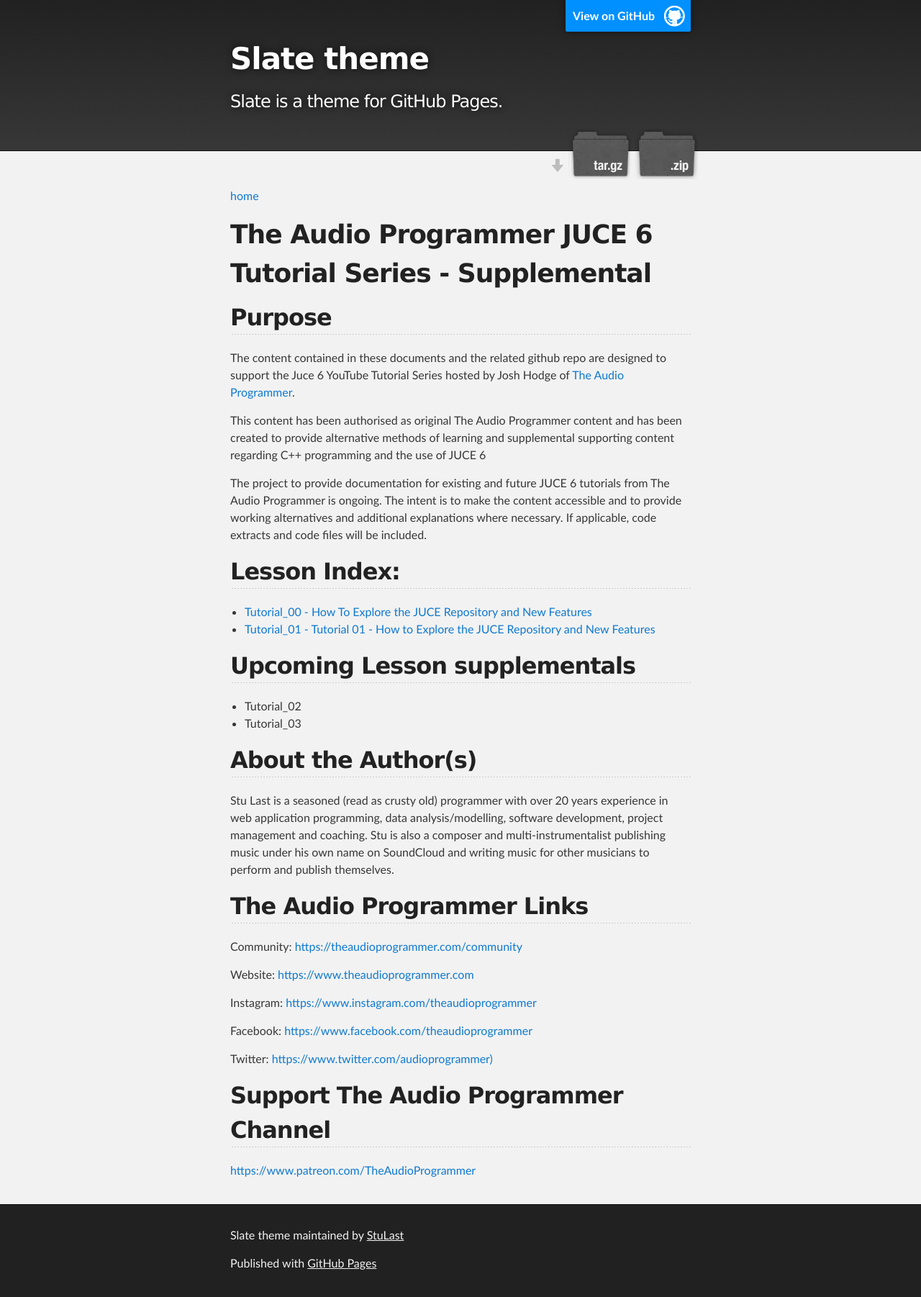
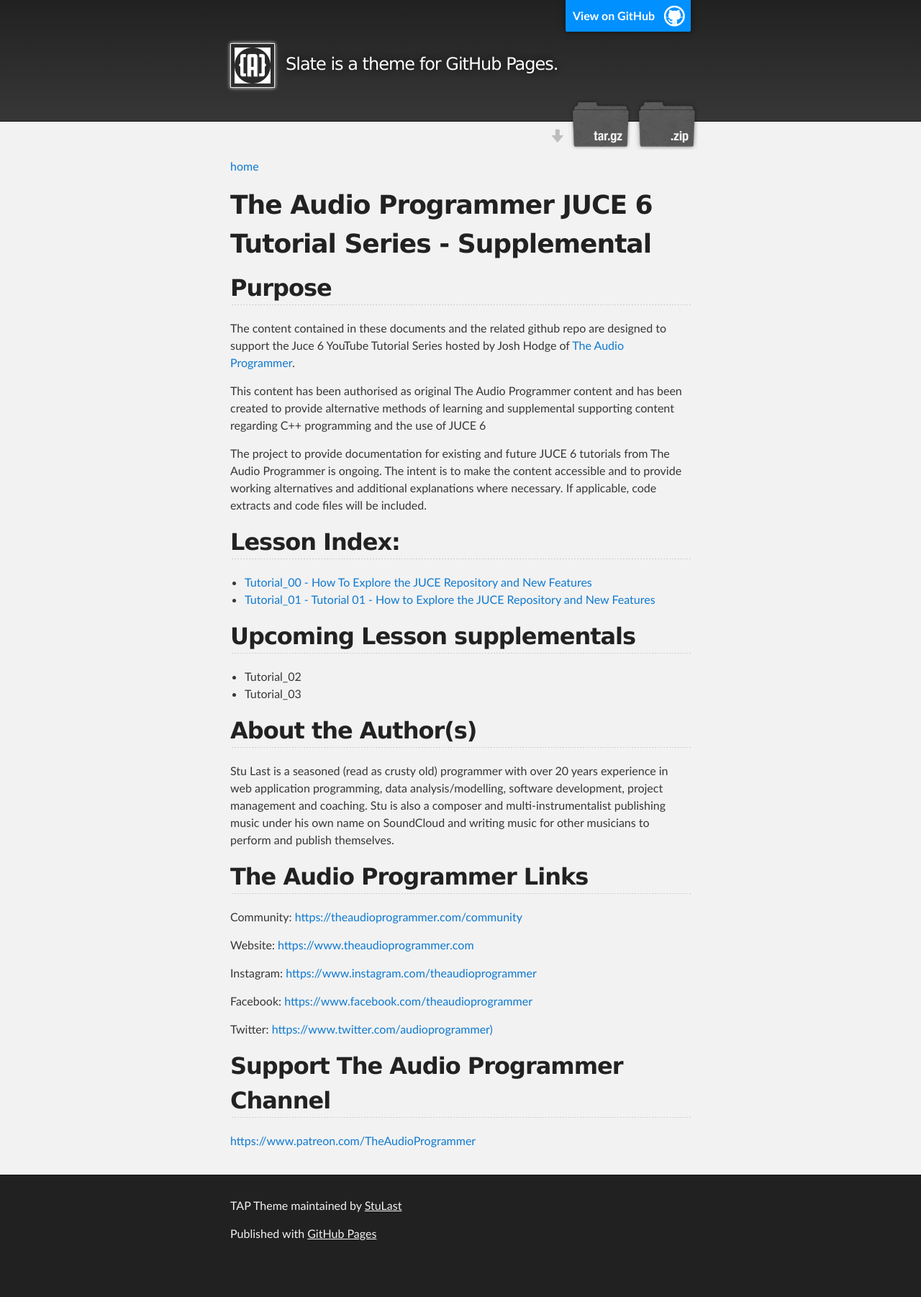
Before and after one commit to StuLast/TAP-JUCE-6-Tutorial-Supplementals, a Jekyll site: the page built from README.md, in a window 1280 px wide. Shown: the whole page at 72% size. Built offline with Jekyll 4.4.1, drawn with Linux system fonts in a browser that asks for light colours; our own code applies the rules of GitHub Pages for plain Markdown files; after the commit the page ends 1761 px from its top, so only the background shows below that.

Commit message:
Header styling for bespoke TAP theme

```diff
--- a/_config.yml
+++ b/_config.yml
@@ -1,5 +1,5 @@
-title: Slate theme
+title: TAP Theme
 description: Slate is a theme for GitHub Pages.
 show_downloads: true
-google_analytics:
-theme: jekyll-theme-slate
+google_analytics: false
+theme: tap-theme
--- a/_layouts/default.html
+++ b/_layouts/default.html
@@ -18,10 +18,10 @@
           {% if site.github.is_project_page %}
             <a id="forkme_banner" href="{{ site.github.repository_url }}">View on GitHub</a>
           {% endif %}
-
-          <h1 id="project_title">{{ site.title | default: site.github.repository_name }}</h1>
-          <h2 id="project_tagline">{{ site.description | default: site.github.project_tagline }}</h2>
-
+        <div id="branding">
+            <a href = "/"><img src="./assets/images/TAP-Logo-Circle-Curves.png" alt="The Audio Programmer Logo"></a>
+            <h2 id="project_tagline">{{ site.description | default: site.github.project_tagline }}</h2>
+        </div>
           {% if site.show_downloads %}
             <section id="downloads">
               <a class="zip_download_link" href="{{ site.github.zip_url }}">Download this project as a .zip file</a>
--- a/assets/css/style.scss
+++ b/assets/css/style.scss
@@ -2,3 +2,20 @@
 ---
 
 @import "jekyll-theme-slate";
+
+// Bespoke style rules
+
+#branding {
+    display: flex;
+    align-items: center;
+}
+
+#branding img {
+    max-height: 50px;
+    margin-right: 15px;
+}
+
+#nav .nav {
+    display: flex;
+    justify-content: space-around;
+}
```
Also changed, not shown: assets/images/TAP-Logo-Circle-Curves.png (renamed from assets/img/Circle-Curves.png).
